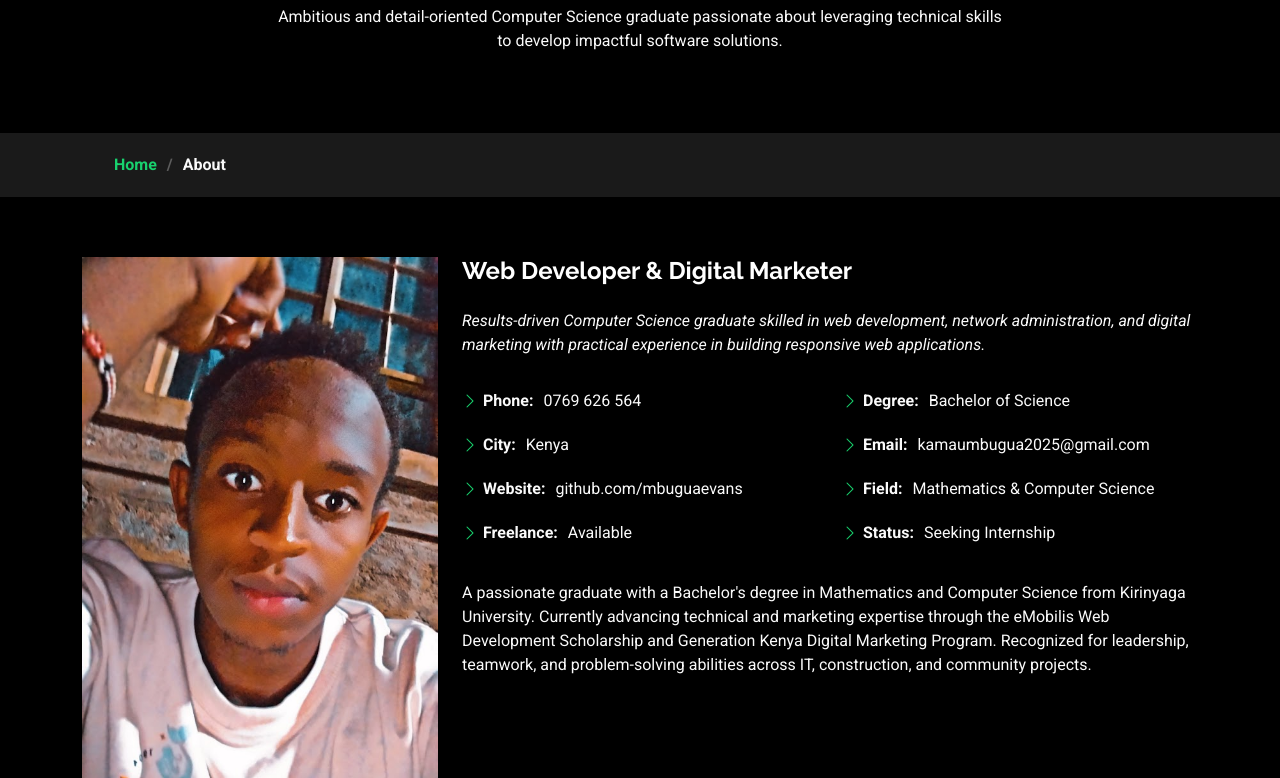
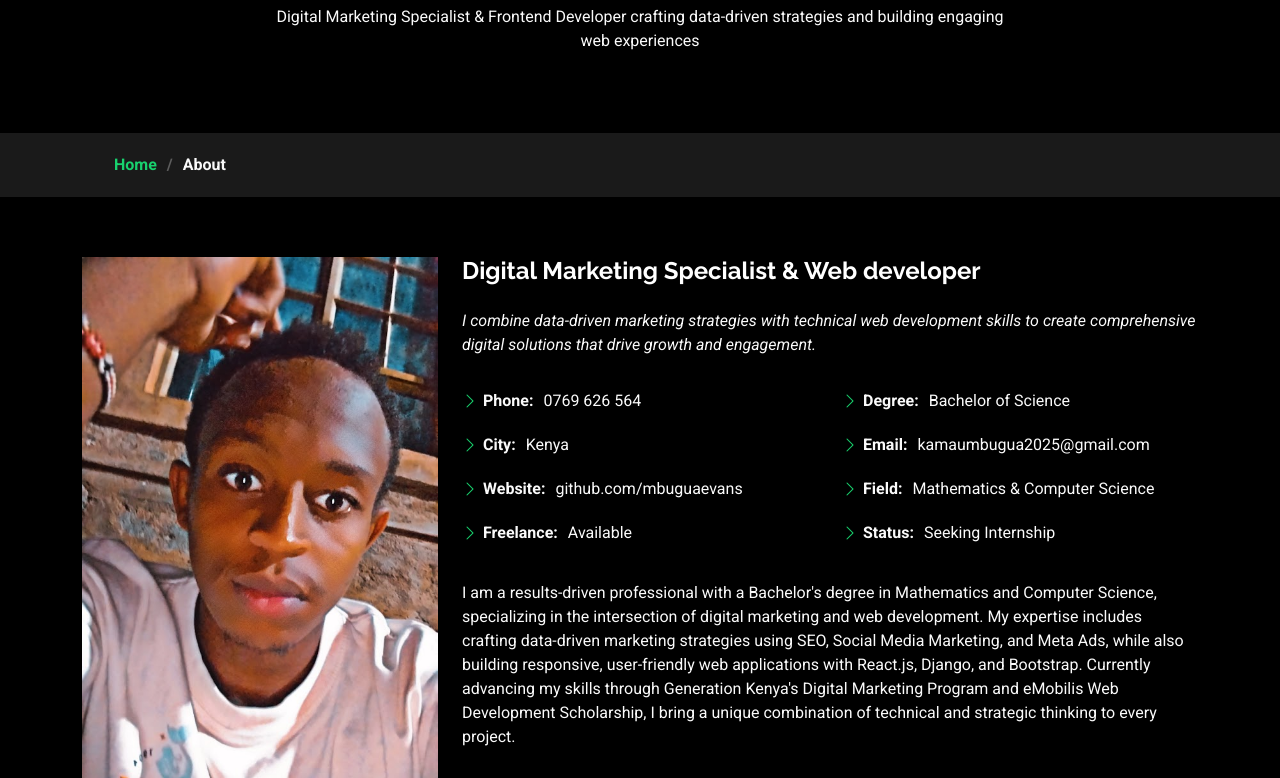
Before and after one commit to Mbuguaevans/portfolio, a plain HTML site: page about.html in a window 1280 px wide. Shown: the part 210-988 px from the top of the page. Drawn offline with Linux system fonts and the light colour scheme.

Commit message:
Updated about page and project settings

```diff
--- a/about.html
+++ b/about.html
@@ -88,7 +88,7 @@
           <div class="row d-flex justify-content-center text-center">
             <div class="col-lg-8">
               <h1>About</h1>
-              <p class="mb-0">Ambitious and detail-oriented Computer Science graduate passionate about leveraging technical skills to develop impactful software solutions.</p>
+              <p class="mb-0">Digital Marketing Specialist & Frontend Developer crafting data-driven strategies and building engaging web experiences</p>
             </div>
           </div>
         </div>
@@ -113,9 +113,9 @@
             <img src="assets/img/4.jpg" class="img-fluid" alt="Evans Kamau">
           </div>
           <div class="col-lg-8 content">
-            <h2>Web Developer &amp; Digital Marketer</h2>
+            <h2>Digital Marketing Specialist &amp; Web developer</h2>
             <p class="fst-italic py-3">
-              Results-driven Computer Science graduate skilled in web development, network administration, and digital marketing with practical experience in building responsive web applications.
+              I combine data-driven marketing strategies with technical web development skills to create comprehensive digital solutions that drive growth and engagement.
             </p>
             <div class="row">
               <div class="col-lg-6">
@@ -136,11 +136,11 @@
               </div>
             </div>
             <p class="py-3">
-              A passionate graduate with a Bachelor's degree in Mathematics and Computer Science from Kirinyaga University.
-              Currently advancing technical and marketing expertise through the eMobilis Web Development Scholarship and
-              Generation Kenya Digital Marketing Program. Recognized for leadership, teamwork, and problem-solving abilities
-              across IT, construction, and community projects.
+              I am a results-driven professional with a Bachelor's degree in Mathematics and Computer Science, specializing in the intersection of digital marketing and web development. My expertise includes crafting data-driven marketing strategies using SEO, Social Media Marketing, and Meta Ads, while also building responsive, user-friendly web applications with React.js, Django, and Bootstrap. Currently advancing my skills through Generation Kenya's Digital Marketing Program and eMobilis Web Development Scholarship, I bring a unique combination of technical and strategic thinking to every project.
             </p>
+              <p>
+                   My approach focuses on creating seamless digital experiences that not only look great but also deliver measurable business results through optimized performance and targeted engagement strategies.
+              </p>
           </div>
         </div>
 
```
